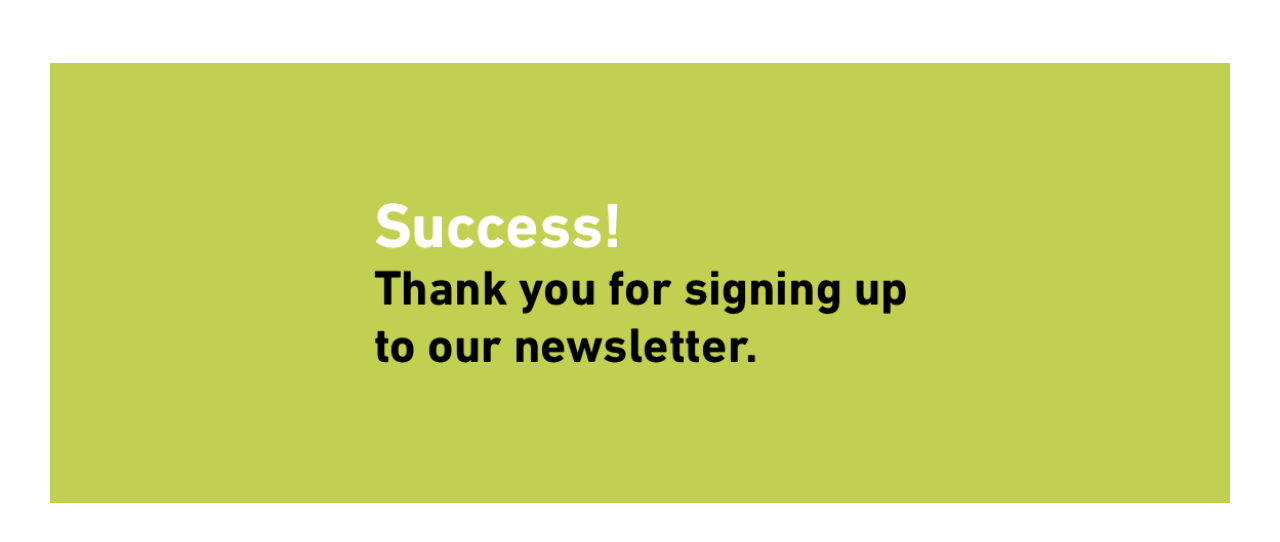
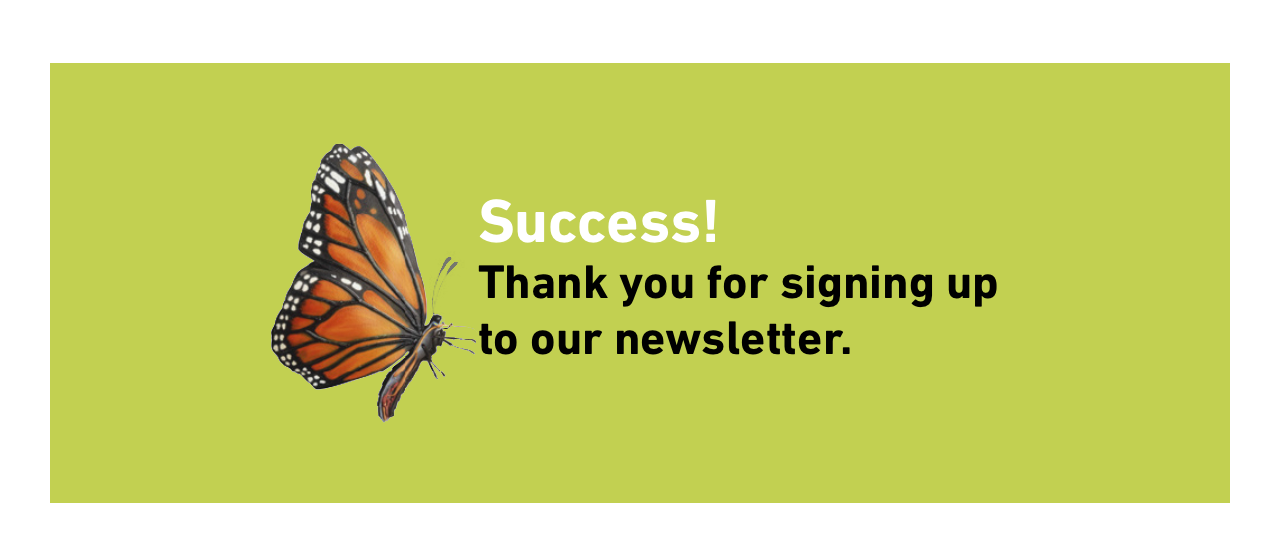
Before and after one commit to KModestas/dk-assignment, a React app: page /success in a window 1280 px wide. Built offline with nearby package versions, Linux system fonts and the light colour scheme.

Commit message:
finsihed 320px breakpoint

```diff
--- a/src/components/SuccessPage.js
+++ b/src/components/SuccessPage.js
@@ -4,7 +4,7 @@ const SubForm = () => {
   return(
     <div className="success-container">
       <div className="butterfly"></div>
-      <img src={require('../assets/success-thank-you-f.png')} className="thankyou" alt="" />
+      <div className="thankyou"></div>
     </div>
   )
 }
--- a/src/styles/index.css
+++ b/src/styles/index.css
@@ -169,6 +169,33 @@ p {
   margin: auto;
 }
 
+/**********SUCESSS PAGE**************/
+
+.success-container {
+  width: 1180px;
+  height:440px;
+  background: url('../assets/rectangle-green.png');
+  margin: 63px auto;
+  display: flex;
+  justify-content: center;
+  align-items: center;
+}
+
+.butterfly {
+  width: 207px;
+  height: 280px;
+  object-fit: contain;
+  background: url('../assets/bitmap.png');
+}
+
+
+.thankyou {
+  width: 532px;
+  height: 168px;
+  object-fit: contain;
+  background: url('../assets/success-thank-you-f.png') no-repeat;
+}
+
 
 @media screen and (max-width: 320px) {
   body {
@@ -234,46 +261,23 @@ p {
 
   /*****SUCESSS PAGE MEDIA QUERIES************/
 
-  .butterfly {
-    width: 96px;
-    height: 129px;;
-  }
+ .success-container {
+   width: 320px;
+   height: 276px;
+   flex-direction: column;
+ }
 
-  .thankyou {
-    width: 280px;
-    height: 78px;
-  }
+ .butterfly {
+   width: 95px;
+   height: 129px;
+   background: url('../assets/butterfly-2.png') no-repeat center;
+ }
 
-  .success-container {
-    flex-direction: column;
-  }
+
+ .thankyou {
+   width: 280px;
+   height: 78px;
+   background: url('../assets/success-thank-you-f2.png') no-repeat;
+ }
 
 }
-
-
-/**********SUCESSS PAGE**************/
-
-.success-container {
-  max-width: 1180px;
-  height:440px;
-  background: url('../assets/rectangle-green.png');
-  margin: 63px auto;
-  display: flex;
-  justify-content: center;
-  align-items: center;
-}
-
-.butterfly {
-  max-width: 207px;
-  height: 280px;
-  object-fit: contain;
-  background: url('../assets/bitmap.png') no-repeat center;
-}
-
-
-.thankyou {
-  max-width: 532px;
-  height: 168px;
-  object-fit: contain;
-  /*background: url('../assets/success-thank-you-f.png');*/
-}
```
Also changed, not shown: src/assets/butterfly-2.png (added), src/assets/success-thank-you-f2.png (added).
